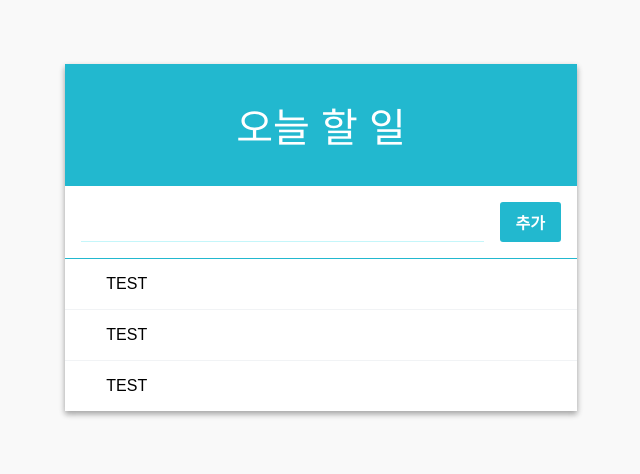
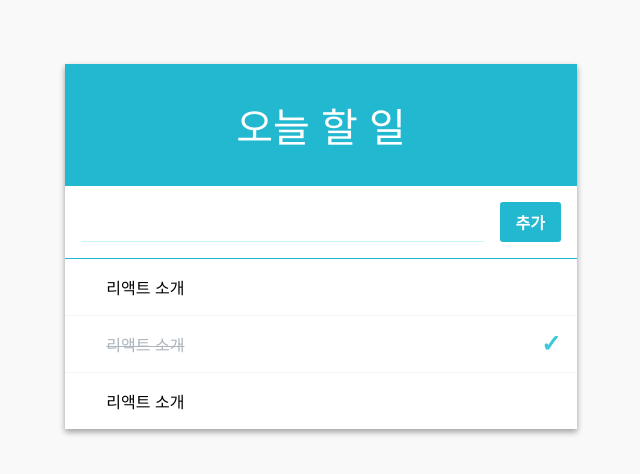
Before and after one commit to flynnpark/todo-list, a React (Create React App) app: page / in a window 1280 px wide. Shown: the top 474 px of the page, without its empty margins (319-959 px from the left). Built offline with nearby package versions, Linux system fonts and the light colour scheme.

Commit message:
TodoItemList에서 배열을 TodoItem 컴포넌트 배열로 변환
- map을 사용하여 변환

```diff
--- a/src/App.js
+++ b/src/App.js
@@ -40,7 +40,7 @@
     }
 
     render() {
-        const { input } = this.state;
+        const { input, todos } = this.state;
         const {
             _handleChange,
             _handleCreate,
@@ -57,7 +57,7 @@
                         onCreate={_handleCreate}
                     />
                 )}>
-                    <TodoItemList />
+                    <TodoItemList todos={todos} />
                 </TodoListTemplate>
             </div>
         );
--- a/src/components/TodoItemList.js
+++ b/src/components/TodoItemList.js
@@ -5,11 +5,20 @@
     render() {
         const { todos, onToggle, onRemove } = this.props;
 
+        const todoList = todos.map(
+            (todo) => (
+                <TodoItem
+                    {...todo}
+                    onToggle={onToggle}
+                    onRemove={onRemove}
+                    key={todo.id}
+                />
+            )
+        );
+
         return (
             <div>
-                <TodoItem text="TEST" />
-                <TodoItem text="TEST" />
-                <TodoItem text="TEST" />
+                {todoList}
             </div>
         );
     }
```
